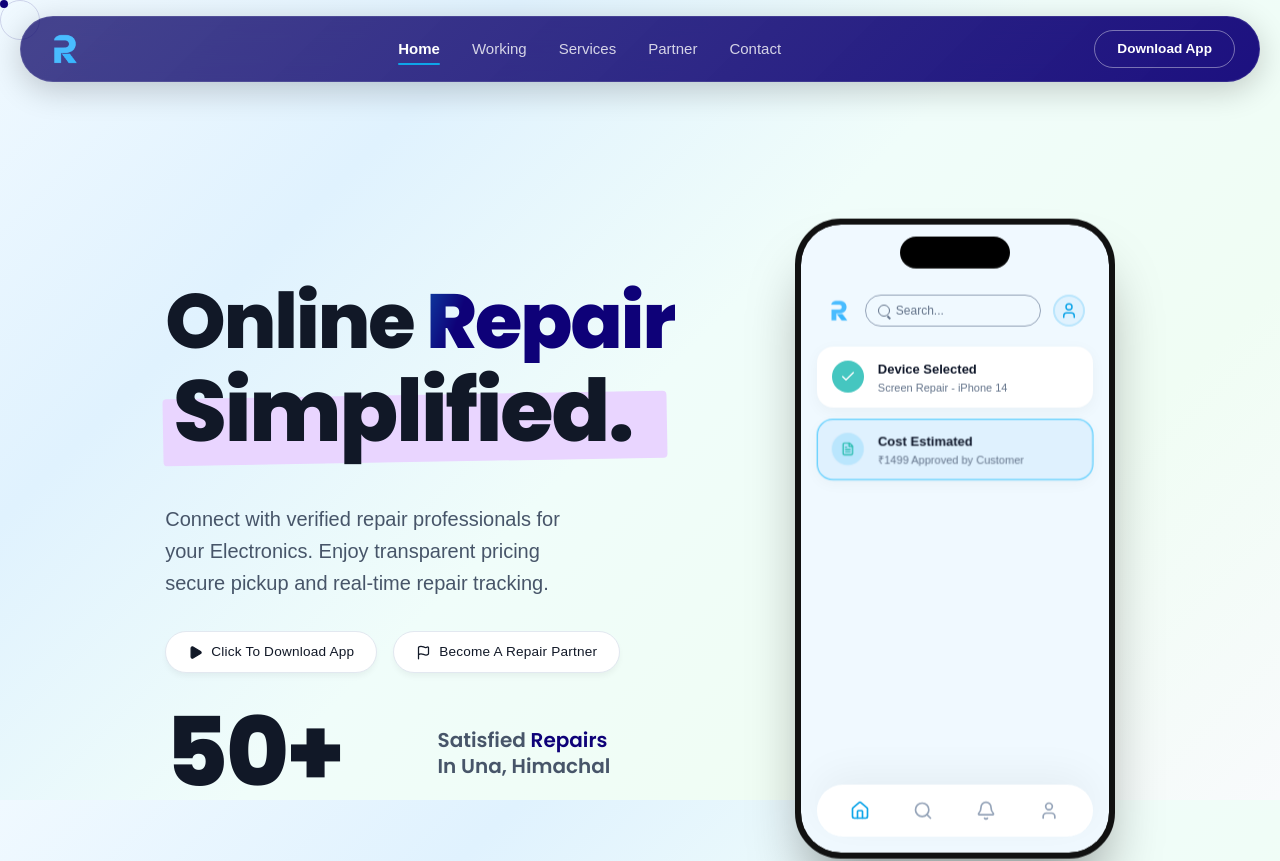
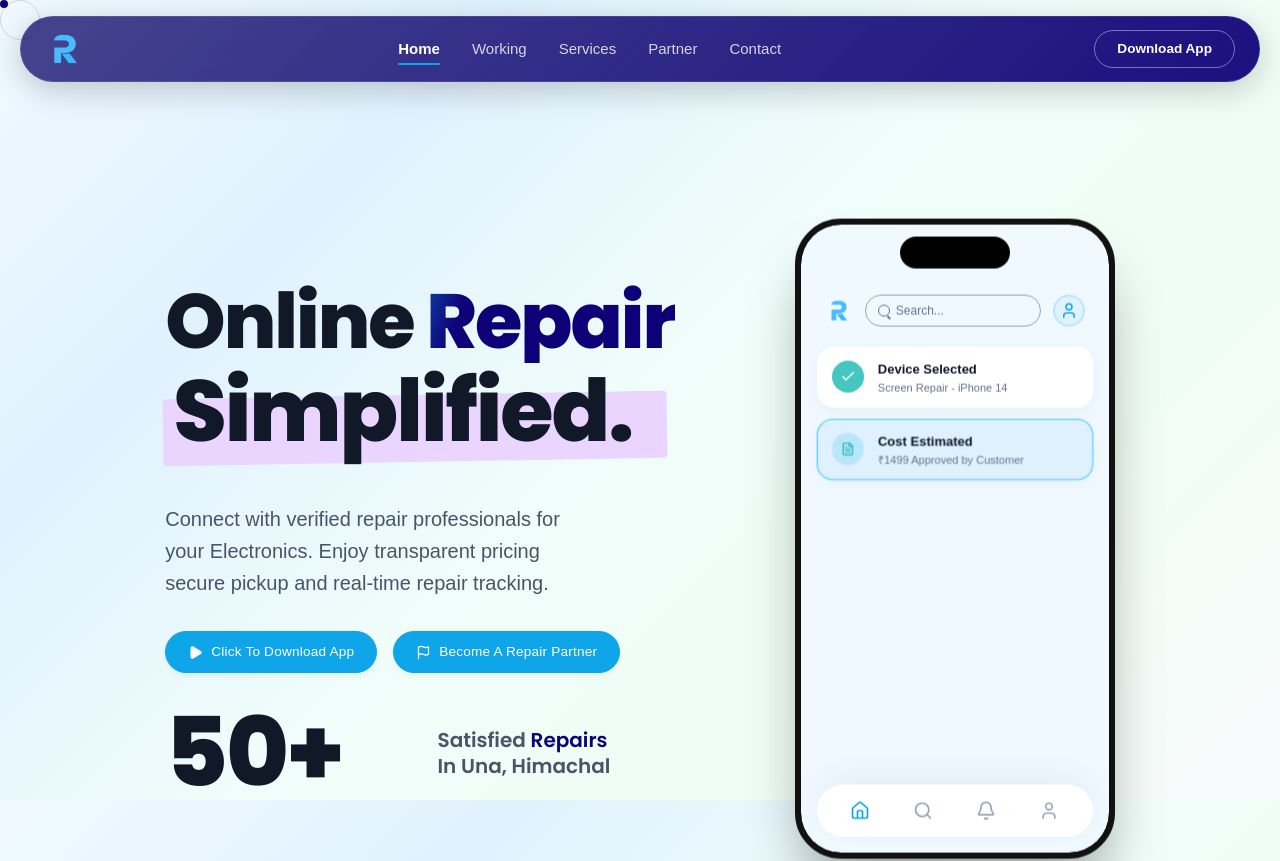
Before and after one commit to Saneajayy/rparwebb, a React (Vite) app: page / in a window 1280 px wide. Shown: the top 861 px of the page. Built offline with nearby package versions, Linux system fonts and the light colour scheme; a web font is replaced by a local one.

Commit message:
Style: update hero buttons to blue background with white hover effect

```diff
--- a/src/index.css
+++ b/src/index.css
@@ -658,14 +658,14 @@ main {
 .hero-btn {
   font-family: var(--font-family);
   text-transform: capitalize;
-  font-weight: 400;
+  font-weight: 500;
   letter-spacing: 0.2px;
   border-radius: 999px;
   padding: 10px 22px;
   font-size: 0.85rem;
-  background-color: #ffffff;
-  color: #111827;
-  border: 1px solid #e2e8f0;
+  background-color: #0ea5e9;
+  color: #ffffff;
+  border: 1px solid #0ea5e9;
   white-space: nowrap;
   transition: all 0.3s ease;
   box-shadow: 0 4px 6px -1px rgba(0, 0, 0, 0.05);
@@ -675,9 +675,9 @@ main {
 }
 
 .hero-btn:hover {
-  background-color: #0e0178;
-  color: #ffffff;
-  border-color: #0e0178;
+  background-color: #ffffff;
+  color: #0ea5e9;
+  border-color: #0ea5e9;
   transform: translateY(-2px);
 }
 
```
